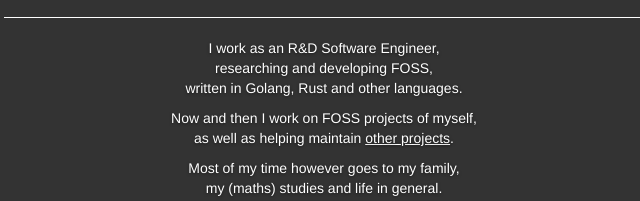
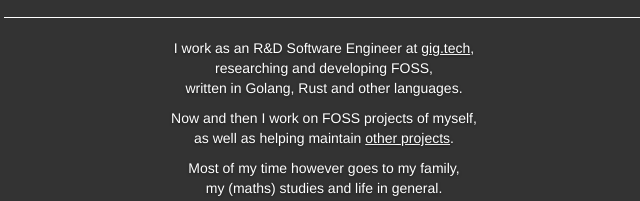
Before and after one commit to GlenDC/glendc.github.io, a plain HTML site: page index.html in a window 1280 px wide. Shown: the part 304-505 px from the top of the page, 316-956 px from the left. Drawn offline with Linux system fonts and the light colour scheme.

Commit message:
mention employee in work section

```diff
--- a/index.html
+++ b/index.html
@@ -44,7 +44,7 @@
             </p>
             <div class="description">
                 <p>
-                  I work as an R&amp;D Software Engineer,<br>
+                  I work as an R&amp;D Software Engineer at <a href="https://gig.tech">gig.tech</a>,<br>
                   researching and developing FOSS,<br>
                   written in Golang, Rust and other languages.
                 </p>
```
